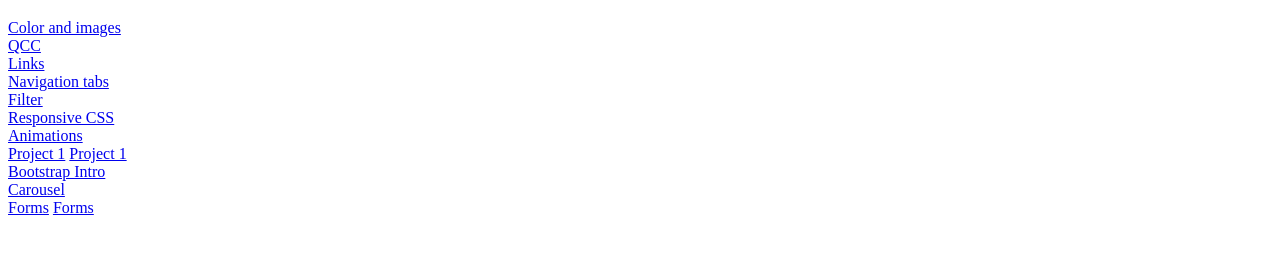
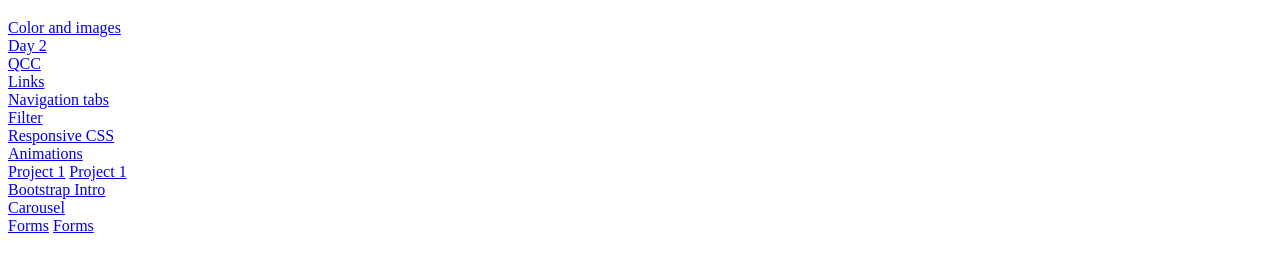
Before and after one commit to MasoomaZ17/cloud_technology, a plain HTML site: page index.html in a window 1280 px wide. Shown: the part 125-394 px from the top of the page. Drawn offline with Linux system fonts and the light colour scheme; files that its build step writes are made by us from their sources.

Commit message:
Update index.html

```diff
--- a/index.html
+++ b/index.html
@@ -11,6 +11,10 @@
 
     <div>
         <a href="Colors.img_Zaidi/colors.html" target="_blank" rel="noopener noreferrer">Color and images</a>
+    </div>
+
+ <div>
+        <a href="Day 2_Zaidi/day2.html.html" target="_blank" rel="noopener noreferrer">Day 2</a>
     </div>
 
      <div>
```
